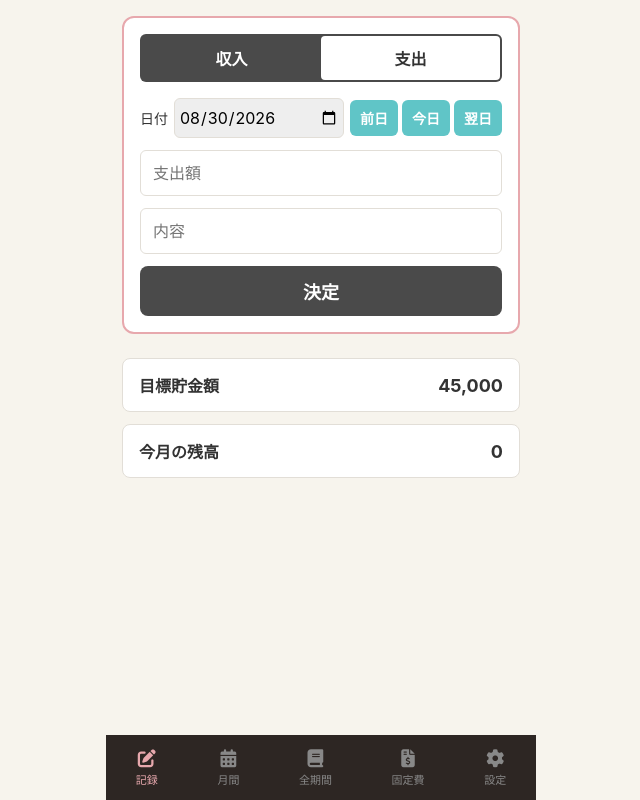
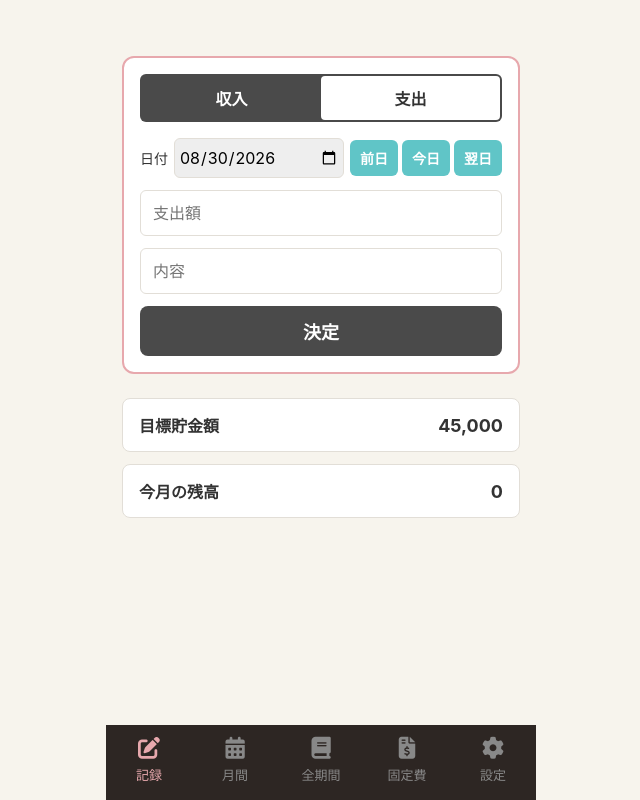
Before and after one commit to yqya0513/kakeibo, a plain HTML site: page index.html in a window 1280 px wide. Shown: the whole page, without its empty margins (319-959 px from the left). Drawn offline with Linux system fonts and the light colour scheme.

Commit message:
Update style.css

```diff
--- a/style.css
+++ b/style.css
@@ -45,7 +45,7 @@ body {
   flex: 1;
   overflow-y: auto;
   padding: 16px;
-  padding-bottom: 80px;
+  padding-bottom: 90px; /* タブの高さ拡大に合わせて余白調整 */
 }
 
 .page {
@@ -54,6 +54,11 @@ body {
 
 .page.active {
   display: block;
+}
+
+/* 記録ページの入力欄を中央寄りに移動するため上部余白を設定 */
+#page-record {
+  margin-top: 40px;
 }
 
 /* ズームアップ防止：iPhone対策としてfont-sizeを16px以上に統一 */
@@ -301,7 +306,6 @@ input, select, button {
   border: 1px solid var(--border-color);
 }
 
-/* 固定費の入力エリア調整：横はみ出しを防止 */
 .fixed-amount-inputs {
   display: flex;
   gap: 8px;
@@ -311,7 +315,7 @@ input, select, button {
 
 .fixed-amount-inputs > div {
   flex: 1;
-  min-width: 0; /* フレックス要素の破綻を防止 */
+  min-width: 0;
 }
 
 .fixed-amount-inputs label {
@@ -394,7 +398,7 @@ input, select, button {
   top: 0;
   left: 0;
   width: 100%;
-  bottom: 65px;
+  bottom: 75px; /* ボトムナビの高さに合わせて変更 */
   background: var(--bg-color);
   z-index: 500;
   justify-content: center;
@@ -491,18 +495,19 @@ input, select, button {
   border: none;
 }
 
-/* ボトムナビゲーション */
+/* ボトムナビゲーション（拡大調整） */
 .bottom-nav {
   position: fixed;
   bottom: 0;
   width: 100%;
   max-width: 430px;
-  height: 65px;
+  height: 75px; /* 65px -> 75px に拡大 */
   background: var(--nav-bg);
   display: flex;
   justify-content: space-around;
   align-items: center;
   z-index: 600;
+  padding-bottom: 4px;
 }
 
 .nav-item {
@@ -512,13 +517,16 @@ input, select, button {
   display: flex;
   flex-direction: column;
   align-items: center;
-  gap: 4px;
-  font-size: 11px !important;
+  gap: 6px;
+  font-size: 13px !important; /* 11px -> 13px に拡大 */
   cursor: pointer;
+  flex: 1;
+  height: 100%;
+  justify-content: center;
 }
 
 .nav-item i {
-  font-size: 18px !important;
+  font-size: 22px !important; /* 18px -> 22px に拡大 */
 }
 
 .nav-item.active {
```
